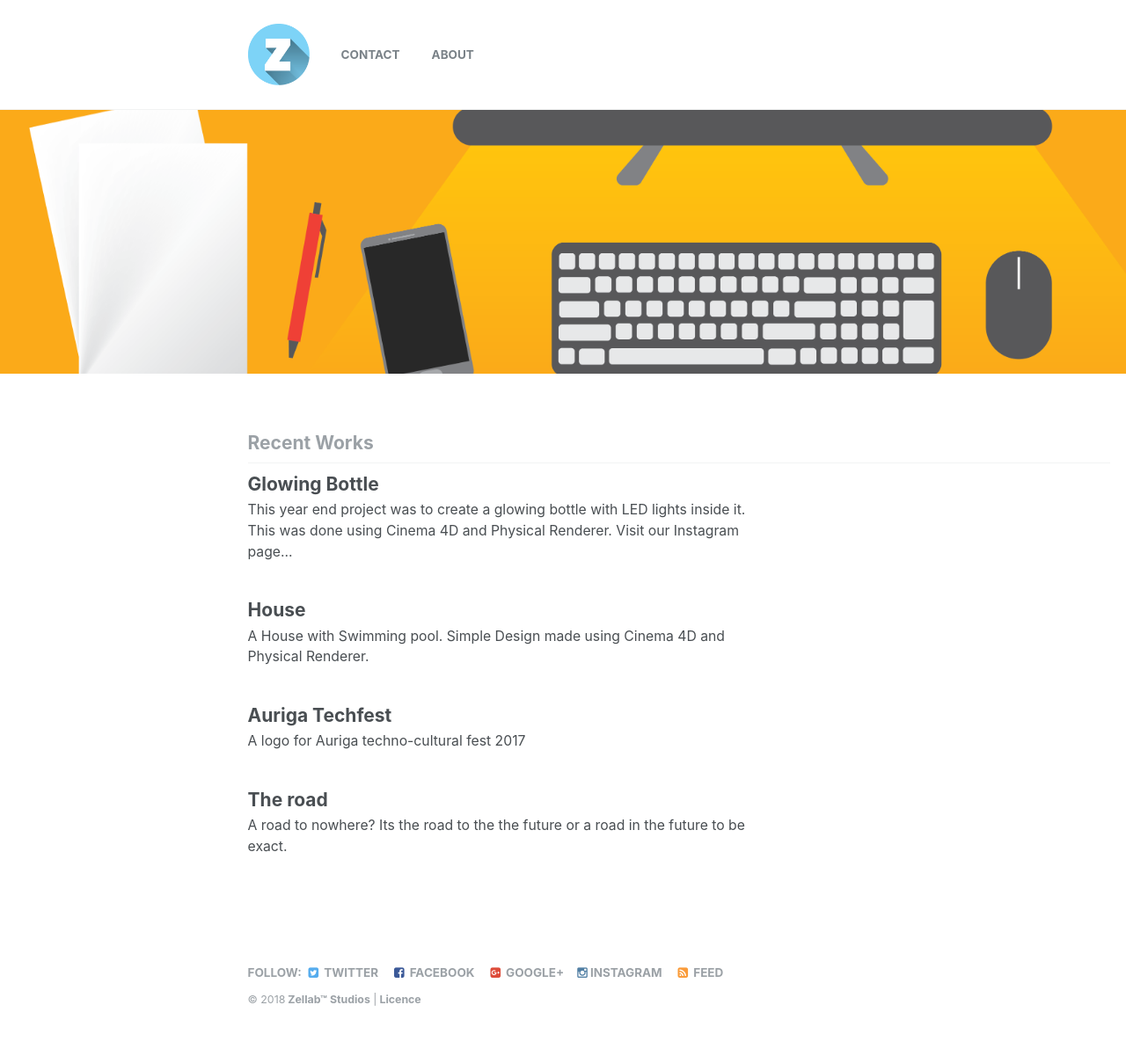
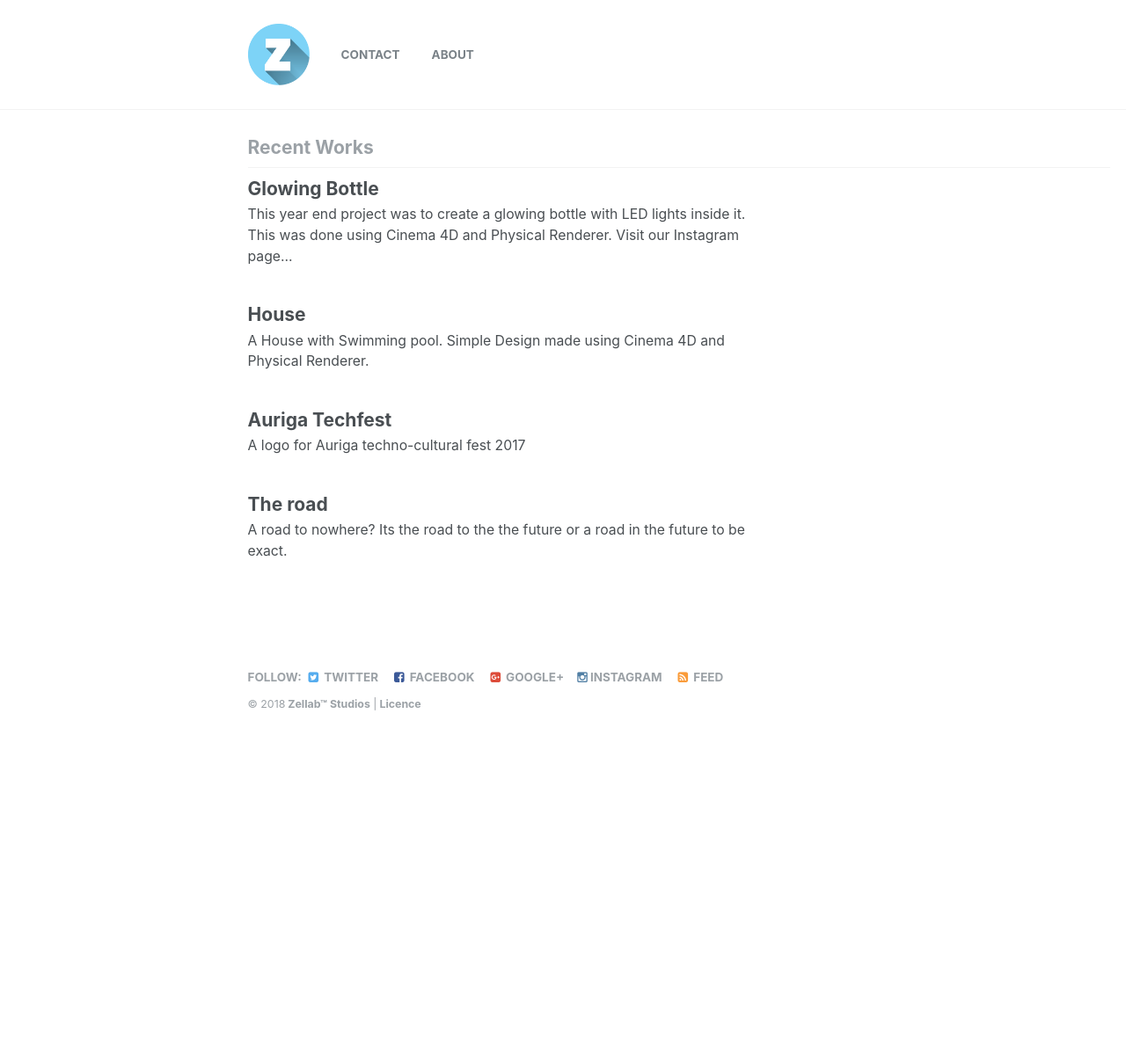
Before and after one commit to zellab/research, a Jekyll site: the page built from index.html, in a window 1280 px wide. Shown: the whole page at 88% size. Built offline with Jekyll 4.4.1, drawn with Linux system fonts in a browser that asks for light colours; nearby versions of some CDN libraries; the list of posts is cut into pages by our own code; after the commit the page ends 900 px from its top, so only the background shows below that.

Commit message:
Update index.html

```diff
--- a/index.html
+++ b/index.html
@@ -4,7 +4,7 @@ layout: archive
 type: pages
 excerpt:
 header:
-  overlay_image: header.png
+
 
 sitemap: false
 author_profile: false
```
